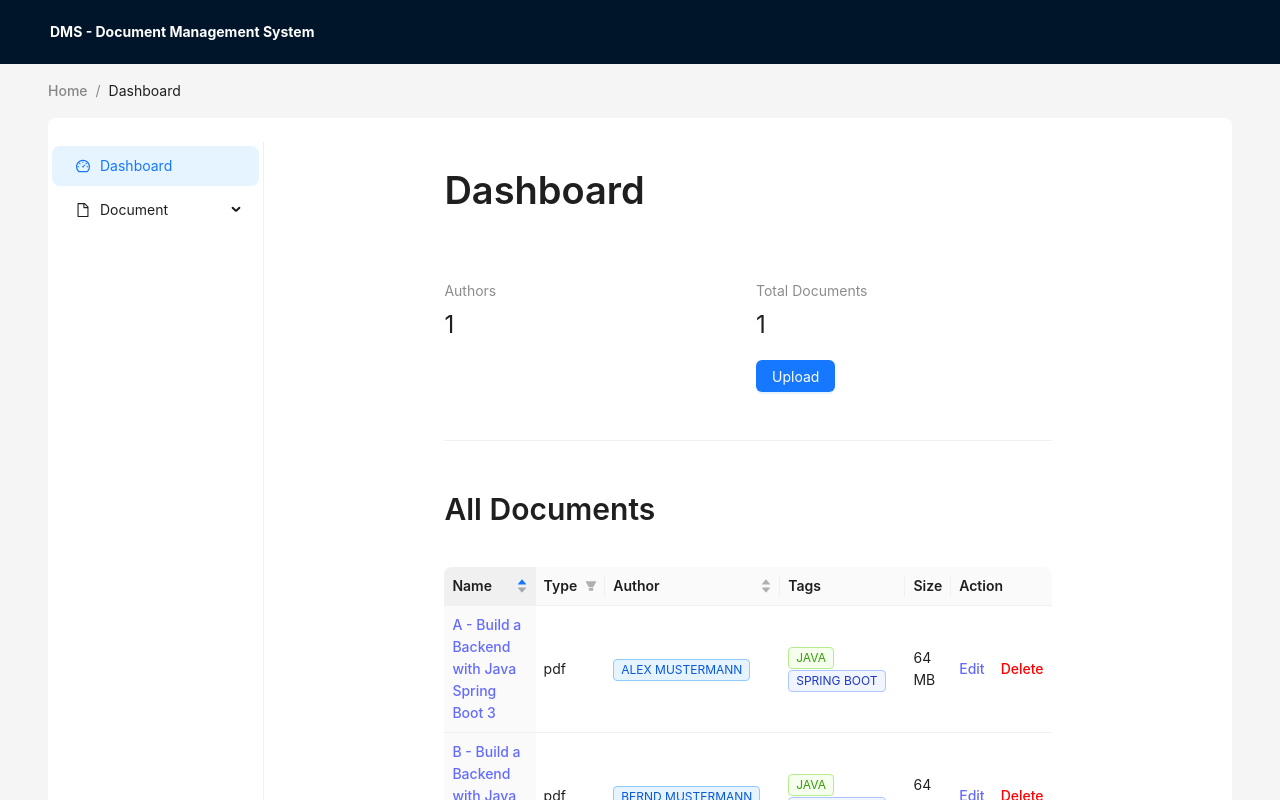
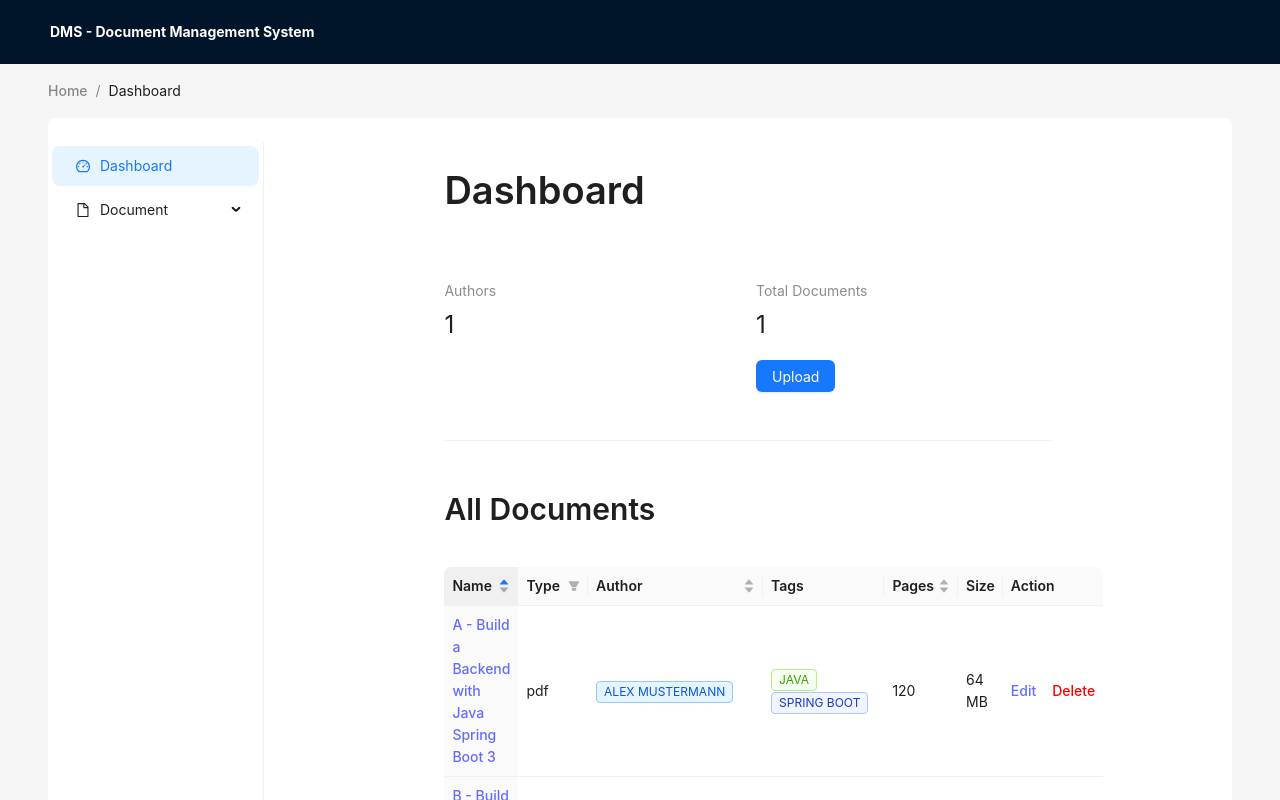
Before and after one commit to vaaniicx/dms, a React (Vite) app in the folder dms-ui/: page /dashboard in a window 1280 px wide. Shown: the top 800 px of the page. Built offline with nearby package versions, Linux system fonts and the light colour scheme.

Commit message:
added pageCount to table

```diff
--- a/dms-ui/src/pages/DocumentDashboard.tsx
+++ b/dms-ui/src/pages/DocumentDashboard.tsx
@@ -11,6 +11,7 @@ interface DataType {
     author: string;
     tags: string[];
     size: string;
+    pageCount: number;
 }
 
 function DocumentDashboard() {
@@ -88,6 +89,14 @@ function DocumentDashboard() {
             ),
         },
         {
+            title: 'Pages',
+            dataIndex: 'pageCount',
+            key: 'pageCount',
+            sorter: (a, b) => a.pageCount - b.pageCount,
+            render: (n: number) => n.toLocaleString(),
+            width: 100,
+        },
+        {
             title: 'Size',
             dataIndex: 'size',
             key: 'size',
@@ -112,6 +121,7 @@ function DocumentDashboard() {
             author: 'Alex Mustermann',
             tags: ['java', 'spring boot'],
             size: '64 MB',
+            pageCount: 120,
         },
         {
             key: '2',
@@ -120,6 +130,7 @@ function DocumentDashboard() {
             author: 'Bernd Mustermann',
             tags: ['java', 'spring boot'],
             size: '64 MB',
+            pageCount: 100,
         },
         {
             key: '3',
@@ -128,6 +139,7 @@ function DocumentDashboard() {
             author: 'Cedric Mustermann',
             tags: ['java', 'spring boot'],
             size: '64 MB',
+            pageCount: 80,
         },
     ];
 
```
